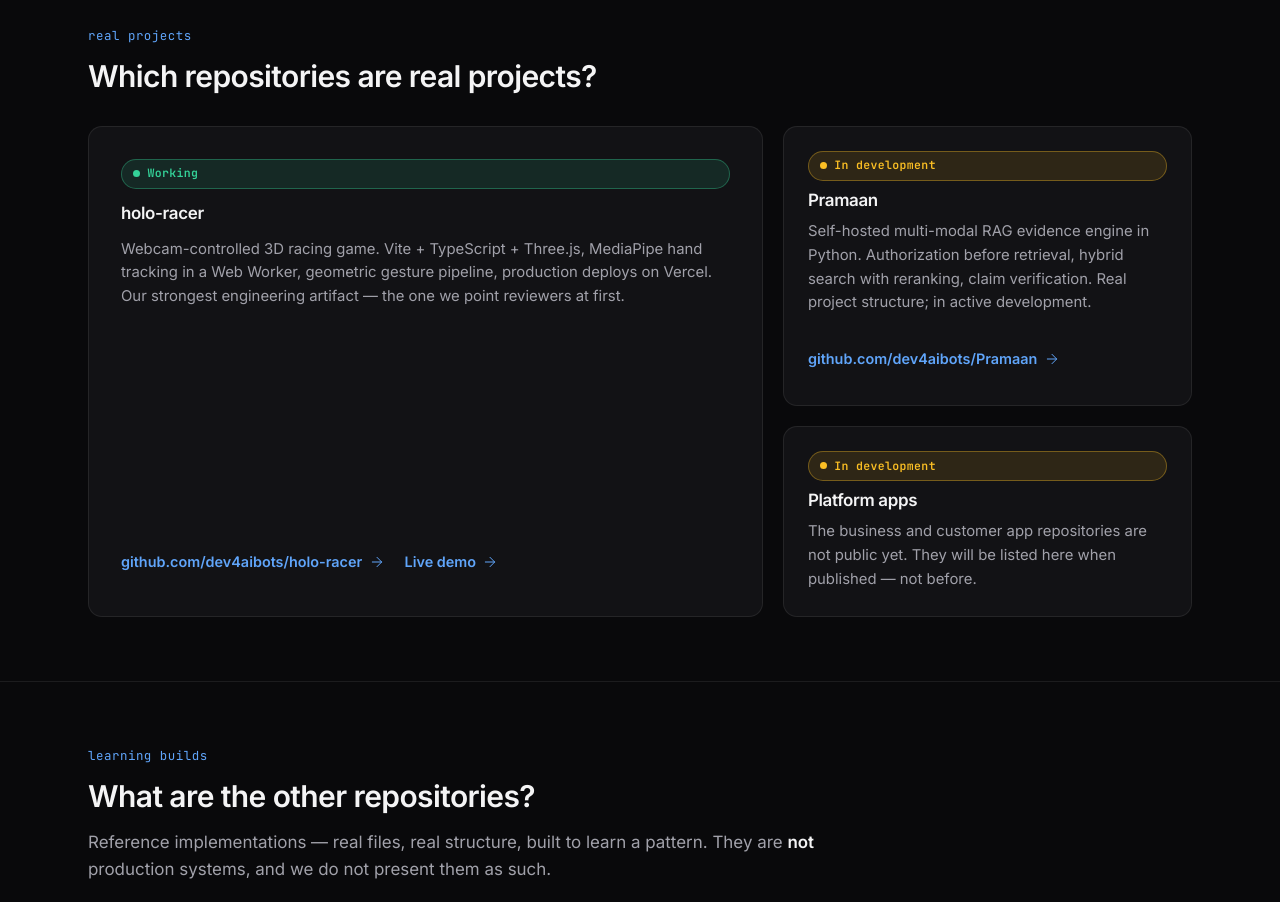
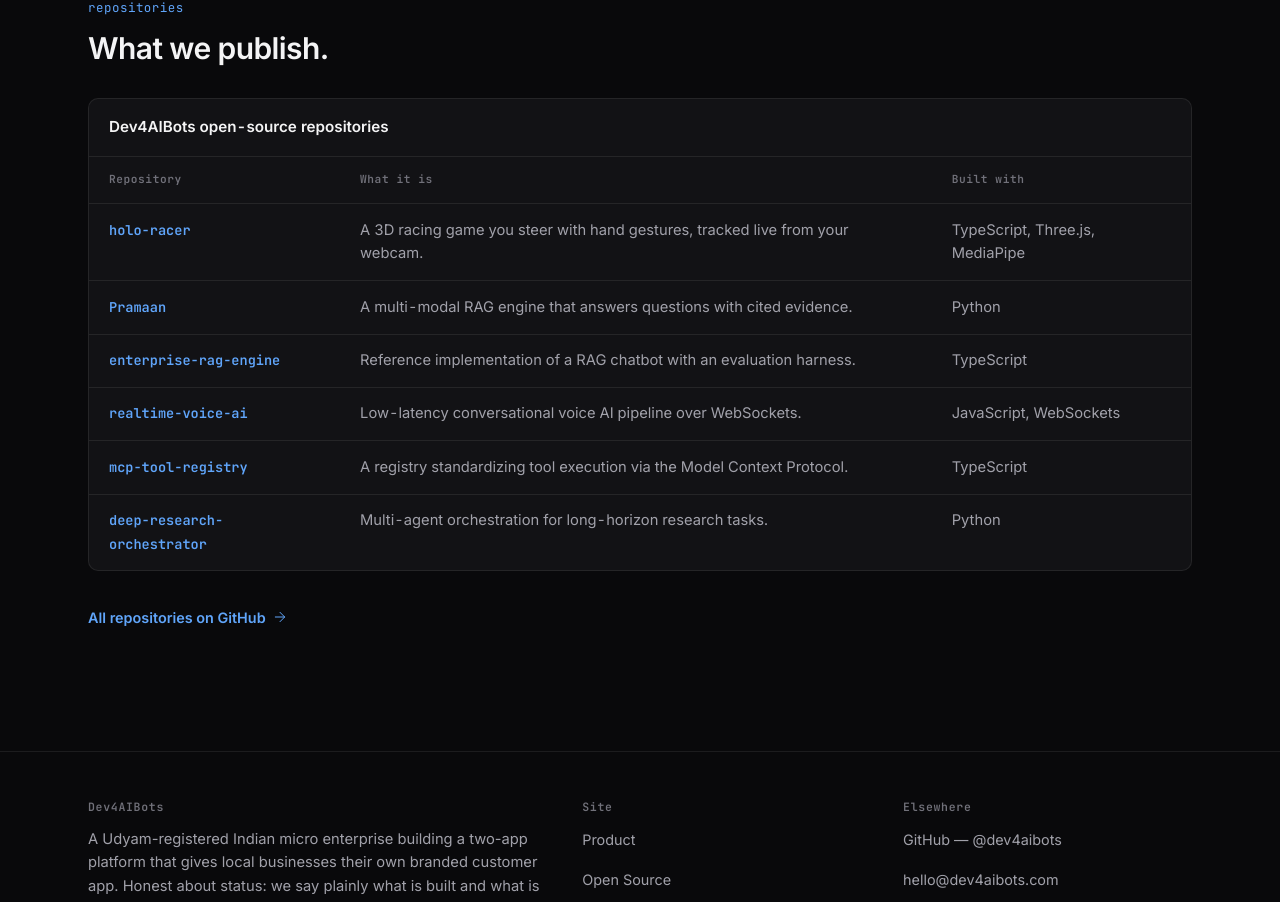
Before and after one commit to dev4aibots/dev4aibots, a Next.js app: page /open-source in a window 1280 px wide. Shown: the part 555-1457 px from the top of the page. Built offline with nearby package versions, Linux system fonts and the light colour scheme.

Commit message:
Remove engineering-proof framing and status badges; add Our Work showcase

```diff
--- a/app/contact/page.tsx
+++ b/app/contact/page.tsx
@@ -81,7 +81,7 @@
             <strong>What to write about.</strong> Local businesses interested
             in the platform and engineers who want to discuss the
             open-source work — all welcome. Please don&apos;t ask us
-            to misrepresent our status; the labels on this site are
+            to misrepresent our status; honest representation is
             non-negotiable.
           </div>
         </div>
--- a/app/globals.css
+++ b/app/globals.css
@@ -858,50 +858,7 @@
   }
 }
 
-/* Status badges — Working / In development / Roadmap */
-.badge {
-  display: inline-flex;
-  align-items: center;
-  gap: 0.45rem;
-  font-family: var(--mono);
-  font-size: 0.72rem;
-  font-weight: 600;
-  letter-spacing: 0.03em;
-  padding: 0.3rem 0.7rem;
-  border-radius: 999px;
-  border: 1px solid var(--hairline-strong);
-  white-space: nowrap;
-  background: var(--bg-surface-elevated);
-}
-
-.badge::before {
-  content: "";
-  width: 7px;
-  height: 7px;
-  border-radius: 50%;
-  background: currentColor;
-  flex: none;
-}
-
-.badge-working {
-  color: var(--green);
-  border-color: rgba(52, 211, 153, 0.35);
-  background: var(--green-soft);
-}
-
-.badge-development {
-  color: var(--amber);
-  border-color: rgba(251, 191, 36, 0.35);
-  background: var(--amber-soft);
-}
-
-.badge-roadmap {
-  color: var(--slate);
-  border-color: rgba(148, 163, 184, 0.35);
-  background: var(--slate-soft);
-}
-
-/* Status strip (hero) */
+/* Hero status strip */
 .status-strip {
   display: grid;
   grid-template-columns: repeat(auto-fit, minmax(13.75rem, 1fr));
@@ -1144,7 +1101,7 @@
   font-size: 1.15rem;
 }
 
-/* Engineering case-study rows (asymmetric: narrative + evidence) */
+/* Case rows (asymmetric: narrative + evidence) */
 .case-row {
   display: grid;
   grid-template-columns: 1fr 1.15fr;
--- a/app/open-source/page.tsx
+++ b/app/open-source/page.tsx
@@ -1,64 +1,63 @@
 import type { Metadata } from "next";
-import StatusBadge from "@/components/StatusBadge";
 import { ArrowRight } from "@/components/icons";
 import { SITE, REPOS } from "@/lib/site";
 
 export const metadata: Metadata = {
-  title: "Open Source",
+  title: "Our Work",
   description:
-    "Dev4AIBots on GitHub: holo-racer and Pramaan are real projects; the rest are learning builds from coursework — each honestly described for what it is.",
+    "Dev4AIBots on GitHub: holo-racer, Pramaan, enterprise-rag-engine, realtime-voice-ai, mcp-tool-registry, and deep-research-orchestrator — each repository described for what it is and does.",
   alternates: { canonical: "/open-source" },
   openGraph: {
-    title: "Open Source · Dev4AIBots",
+    title: "Our Work · Dev4AIBots",
     description:
-      "Real projects and learning builds, each honestly described for what it is.",
+      "Open-source repositories from Dev4AIBots — described for what they are and what they do.",
     url: `${SITE.domain}/open-source`,
     type: "website",
   },
   twitter: {
     card: "summary",
-    title: "Open Source · Dev4AIBots",
+    title: "Our Work · Dev4AIBots",
     description:
-      "Real projects and learning builds, each honestly described for what it is.",
+      "Open-source repositories from Dev4AIBots — described for what they are and what they do.",
   },
 };
 
-const LEARNING_BUILDS = [
+const WORK = [
+  {
+    name: "holo-racer",
+    what: "A 3D racing game you steer with hand gestures, tracked live from your webcam.",
+    stack: "TypeScript, Three.js, MediaPipe",
+    href: REPOS.holoRacer,
+  },
+  {
+    name: "Pramaan",
+    what: "A multi-modal RAG engine that answers questions with cited evidence.",
+    stack: "Python",
+    href: REPOS.pramaan,
+  },
   {
     name: "enterprise-rag-engine",
-    what: "Production RAG chatbot skeleton — reference build from coursework.",
-  },
-  {
-    name: "agentic-cli-workspace",
-    what: "Terminal-native coding agent — reference build from coursework.",
-  },
-  {
-    name: "semantic-code-search",
-    what: "RAG over a codebase — reference build from coursework.",
+    what: "Reference implementation of a RAG chatbot with an evaluation harness.",
+    stack: "TypeScript",
+    href: `${SITE.github}/enterprise-rag-engine`,
   },
   {
     name: "realtime-voice-ai",
-    what: "Realtime voice assistant — reference build from coursework.",
+    what: "Low-latency conversational voice AI pipeline over WebSockets.",
+    stack: "JavaScript, WebSockets",
+    href: `${SITE.github}/realtime-voice-ai`,
   },
   {
-    name: "infra-diagnostics-agent",
-    what: "DevOps troubleshooting agent — reference build from coursework.",
+    name: "mcp-tool-registry",
+    what: "A registry standardizing tool execution via the Model Context Protocol.",
+    stack: "TypeScript",
+    href: `${SITE.github}/mcp-tool-registry`,
   },
   {
     name: "deep-research-orchestrator",
-    what: "Multi-agent research pipeline — reference build from coursework.",
-  },
-  {
-    name: "multimodal-vision-qa",
-    what: "Document visual Q&A — reference build from coursework.",
-  },
-  {
-    name: "mcp-tool-registry",
-    what: "Internal MCP tool registry — reference build from coursework.",
-  },
-  {
-    name: "llm-finetuning-framework",
-    what: "Fine-tuning scaffolding — reference build from coursework.",
+    what: "Multi-agent orchestration for long-horizon research tasks.",
+    stack: "Python",
+    href: `${SITE.github}/deep-research-orchestrator`,
   },
 ];
 
@@ -68,16 +67,14 @@
       <section className="hero" aria-labelledby="oss-title">
         <div className="container">
           <span className="section-label">open source</span>
-          <h1 id="oss-title">Our code, labeled for what it actually is.</h1>
+          <h1 id="oss-title">Our work, in public.</h1>
           <p className="lede">
-            Everything public lives at{" "}
+            Alongside the platform, Dev4AIBots publishes open-source work at{" "}
             <a href={SITE.github} target="_blank" rel="noopener noreferrer">
               github.com/dev4aibots
             </a>
-            . Two repositories are real projects; the rest are learning builds
-            from coursework and tutorials. We label them that way because a
-            reviewer who opens a repo should find exactly what we said
-            they&apos;d find.
+            . Each repository below is described for what it is and what it
+            does — nothing more.
           </p>
           <div className="note-box">
             <strong>Licensing.</strong> These repositories are public for
@@ -88,97 +85,26 @@
         </div>
       </section>
 
-      <section className="section" aria-labelledby="real">
+      <section className="section" aria-labelledby="repos">
         <div className="container">
-          <span className="section-label">real projects</span>
-          <h2 id="real">Which repositories are real projects?</h2>
-          <div className="bento">
-            <article className="bento-main">
-              <StatusBadge status="working" />
-              <h3>holo-racer</h3>
-              <p>
-                Webcam-controlled 3D racing game. Vite + TypeScript + Three.js,
-                MediaPipe hand tracking in a Web Worker, geometric gesture
-                pipeline, production deploys on Vercel. Our strongest
-                engineering artifact — the one we point reviewers at first.
-              </p>
-              <div className="bento-foot">
-                <a
-                  className="card-link"
-                  href={REPOS.holoRacer}
-                  target="_blank"
-                  rel="noopener noreferrer"
-                >
-                  github.com/dev4aibots/holo-racer <ArrowRight size={16} />
-                </a>
-                <a
-                  className="card-link"
-                  href={REPOS.holoRacerLive}
-                  target="_blank"
-                  rel="noopener noreferrer"
-                >
-                  Live demo <ArrowRight size={16} />
-                </a>
-              </div>
-            </article>
-            <div className="bento-side">
-              <article className="bento-cell">
-                <StatusBadge status="development" />
-                <h3>Pramaan</h3>
-                <p>
-                  Self-hosted multi-modal RAG evidence engine in Python.
-                  Authorization before retrieval, hybrid search with
-                  reranking, claim verification. Real project structure; in
-                  active development.
-                </p>
-                <div className="bento-foot">
-                  <a
-                    className="card-link"
-                    href={REPOS.pramaan}
-                    target="_blank"
-                    rel="noopener noreferrer"
-                  >
-                    github.com/dev4aibots/Pramaan <ArrowRight size={16} />
-                  </a>
-                </div>
-              </article>
-              <article className="bento-cell">
-                <StatusBadge status="development" />
-                <h3>Platform apps</h3>
-                <p>
-                  The business and customer app repositories are not public
-                  yet. They will be listed here when published — not before.
-                </p>
-              </article>
-            </div>
-          </div>
-        </div>
-      </section>
-
-      <section className="section" aria-labelledby="learning">
-        <div className="container">
-          <span className="section-label">learning builds</span>
-          <h2 id="learning">What are the other repositories?</h2>
-          <p className="lede">
-            Reference implementations — real files, real structure, built to
-            learn a pattern. They are <strong>not</strong> production systems,
-            and we do not present them as such.
-          </p>
+          <span className="section-label">repositories</span>
+          <h2 id="repos">What we publish.</h2>
           <div className="table-wrap">
             <table>
-              <caption>Learning builds — reference implementations</caption>
+              <caption>Dev4AIBots open-source repositories</caption>
               <thead>
                 <tr>
                   <th scope="col">Repository</th>
                   <th scope="col">What it is</th>
+                  <th scope="col">Built with</th>
                 </tr>
               </thead>
               <tbody>
-                {LEARNING_BUILDS.map((r) => (
+                {WORK.map((r) => (
                   <tr key={r.name}>
                     <td>
                       <a
-                        href={`${SITE.github}/${r.name}`}
+                        href={r.href}
                         target="_blank"
                         rel="noopener noreferrer"
                         style={{ fontFamily: "var(--mono)", fontSize: "0.85rem" }}
@@ -187,11 +113,22 @@
                       </a>
                     </td>
                     <td className="muted-cell">{r.what}</td>
+                    <td className="muted-cell">{r.stack}</td>
                   </tr>
                 ))}
               </tbody>
             </table>
           </div>
+          <p style={{ marginTop: "1.5rem" }}>
+            <a
+              className="card-link"
+              href={SITE.github}
+              target="_blank"
+              rel="noopener noreferrer"
+            >
+              All repositories on GitHub <ArrowRight size={16} />
+            </a>
+          </p>
         </div>
       </section>
     </>
--- a/app/sitemap.ts
+++ b/app/sitemap.ts
@@ -4,7 +4,6 @@
 const PAGES = [
   "/",
   "/product",
-  "/engineering",
   "/open-source",
   "/about",
   "/contact",
--- a/components/Footer.tsx
+++ b/components/Footer.tsx
@@ -11,15 +11,14 @@
             <p style={{ fontSize: "0.92rem", maxWidth: "30rem" }}>
               A Udyam-registered Indian micro enterprise building a two-app
               platform that gives local businesses their own branded customer
-              app. Honest about status: everything here is labeled working, in
-              development, or roadmap.
+              app. Honest about status: we say plainly what is built and what
+              is not.
             </p>
           </div>
           <div>
             <h4>Site</h4>
             <ul>
               <li><Link href="/product">Product</Link></li>
-              <li><Link href="/engineering">Engineering</Link></li>
               <li><Link href="/open-source">Open Source</Link></li>
               <li><Link href="/about">About</Link></li>
               <li><Link href="/contact">Contact</Link></li>
--- a/components/Header.tsx
+++ b/components/Header.tsx
@@ -6,7 +6,6 @@
 const LINKS = [
   { href: "/", label: "Home" },
   { href: "/product", label: "Product" },
-  { href: "/engineering", label: "Engineering" },
   { href: "/open-source", label: "Open Source" },
   { href: "/about", label: "About" },
 ];
--- a/lib/site.ts
+++ b/lib/site.ts
@@ -1,5 +1,5 @@
 // Single source of truth for company facts. Every claim on this site
-// must be traceable to a verified fact — see the honesty policy in README.md.
+// must be traceable to a verified fact.
 
 export const SITE = {
   name: "Dev4AIBots",
```
Also changed, not shown: app/about/page.tsx (+12 -14 lines), app/page.tsx (+29 -123 lines), app/product/page.tsx (+27 -38 lines), 3 other files (tests, documents, lock files or other folders).
